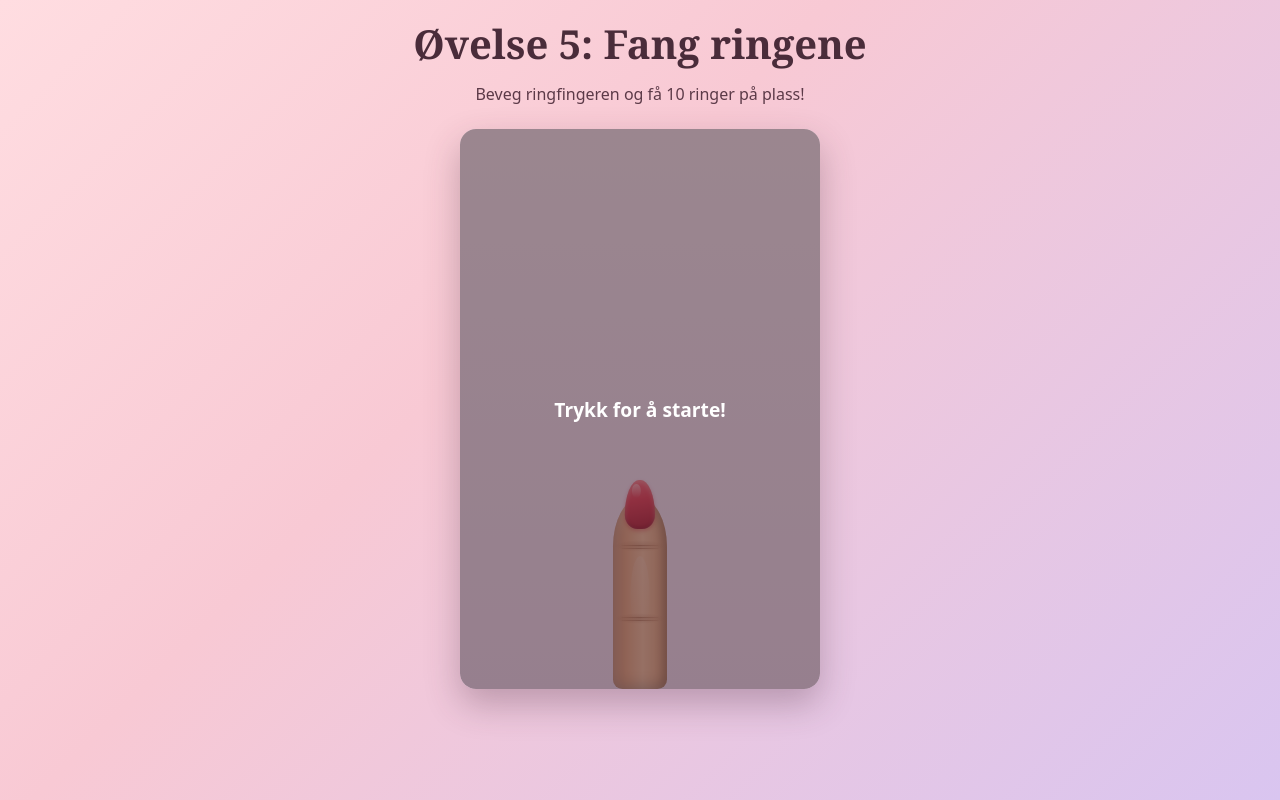
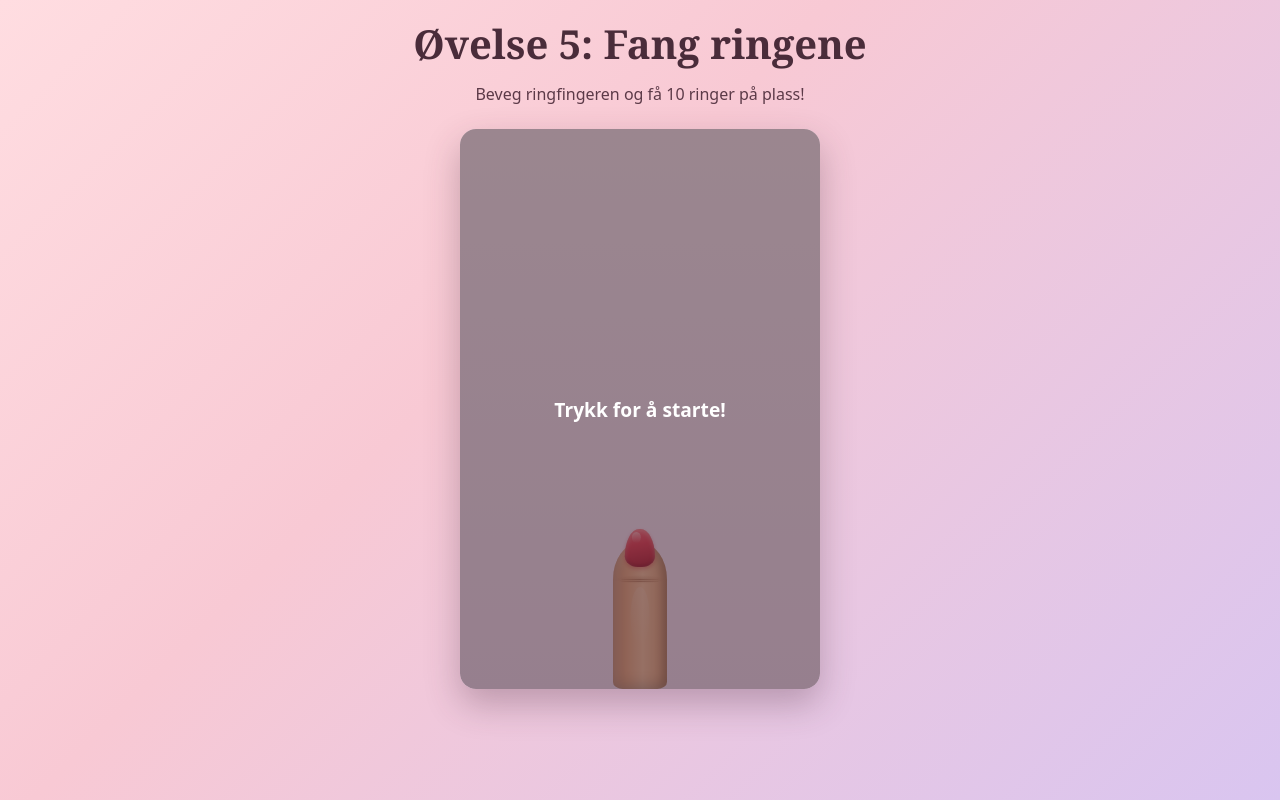
Before and after one commit to henrikaburmann/bryllupsgave, a React (Vite) app: page /spill/5 in a window 1280 px wide. Built offline with nearby package versions, Linux system fonts and the light colour scheme.

Commit message:
Ring game: shorter finger, remove lower joint

```diff
--- a/src/pages/RingGame.css
+++ b/src/pages/RingGame.css
@@ -71,7 +71,7 @@
   position: absolute;
   bottom: 0;
   width: 15%;
-  height: 34%;
+  height: 26%;
 }
 
 .ring-finger--celebrate {
--- a/src/pages/RingGame.tsx
+++ b/src/pages/RingGame.tsx
@@ -7,7 +7,7 @@ const GAME_ID = 5
 const AREA_WIDTH = 360
 const AREA_HEIGHT = 560
 const FINGER_WIDTH = Math.round(AREA_WIDTH * 0.15)
-const FINGER_HEIGHT = Math.round(AREA_HEIGHT * 0.34)
+const FINGER_HEIGHT = Math.round(AREA_HEIGHT * 0.26)
 const FINGER_TIP_Y = AREA_HEIGHT - FINGER_HEIGHT
 const RING_SIZE = 40
 const START_SPEED = 3.5
@@ -166,7 +166,6 @@ function RingGame() {
           <div className="finger">
             <div className="finger__nail" />
             <div className="finger__joint finger__joint--upper" />
-            <div className="finger__joint finger__joint--lower" />
             {Array.from({ length: caught }, (_, i) => (
               <div key={i} className="finger__ring" style={{ top: `${16 + i * 7}%` }}>
                 {i === 0 && <span className="finger__gem" />}
```
